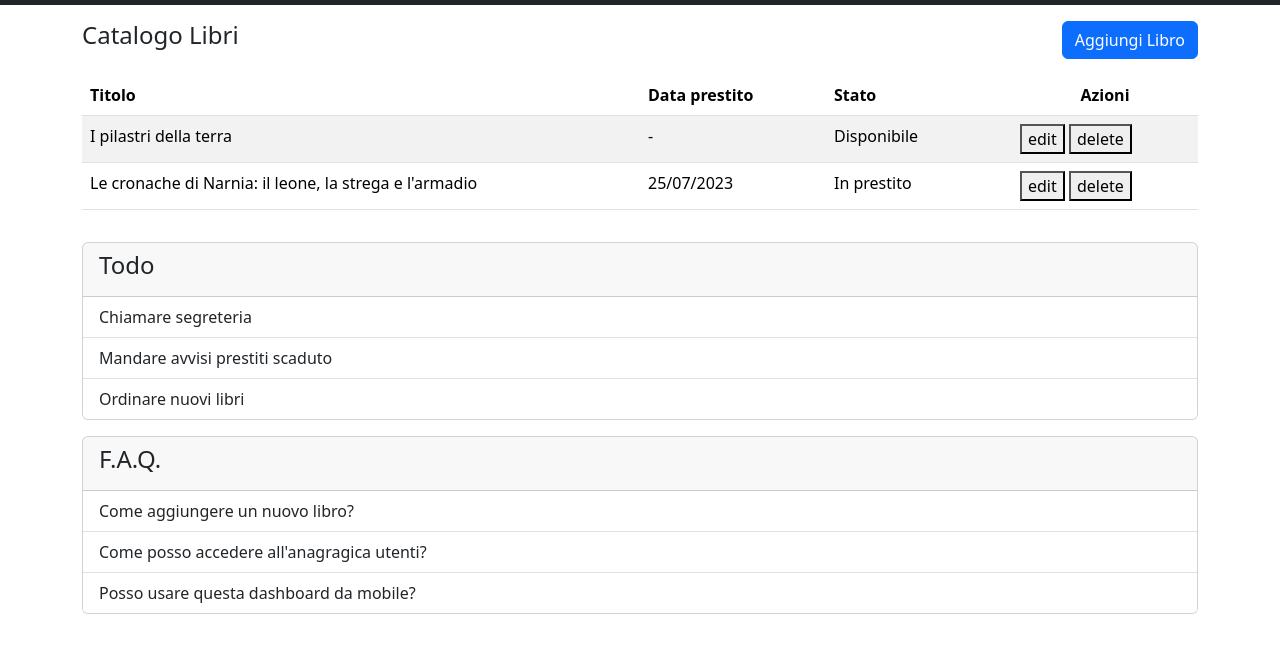
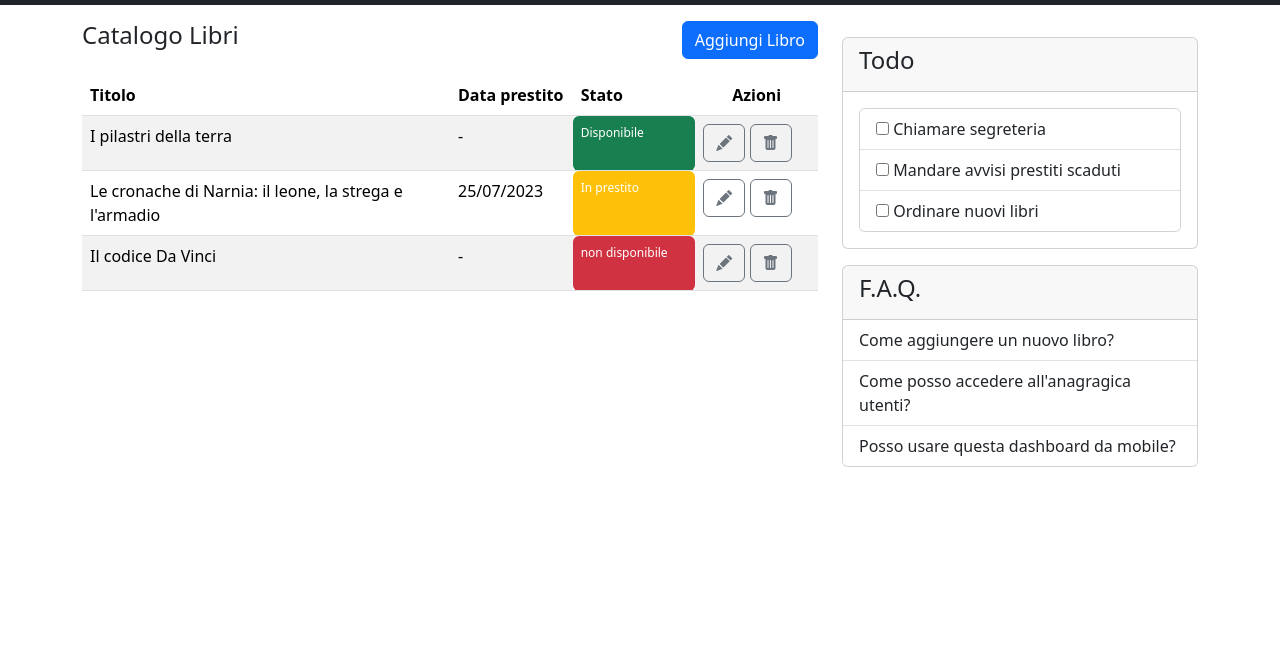
Before and after one commit to Michele-Brignola/html-css-bootstrap-dashboard, a plain HTML site: page index.html in a window 1280 px wide. Shown: the part 71-724 px from the top of the page. Drawn offline with nearby package versions, Linux system fonts and the light colour scheme.

Commit message:
main page completed

```diff
--- a/css/style.css
+++ b/css/style.css
@@ -12,3 +12,7 @@
     color: #000;
   }
 }
+
+.stato {
+  font-size: 12px;
+}
--- a/index.html
+++ b/index.html
@@ -76,7 +76,9 @@
 
     <!-- Main -->
     <main>
-      <section class="container my-3">
+      <div class="container my-3">
+        <div class="row">
+          <div class="col-12 col-lg-8">
             <!-- Header Main -->
             <div class="d-flex justify-content-between">
               <h4>Catalogo Libri</h4>
@@ -88,7 +90,9 @@
                 <thead>
                   <tr>
                     <th scope="col" class="col-6">Titolo</th>
-                <th scope="col" class="col-0 col-md-2">Data prestito</th>
+                    <th scope="col" class="d-none d-md-table-cell">
+                      Data prestito
+                    </th>
                     <th scope="col" class="col-2">Stato</th>
                     <th scope="col" class="col-2 text-center">Azioni</th>
                   </tr>
@@ -96,45 +100,83 @@
                 <tbody>
                   <tr>
                     <td>I pilastri della terra</td>
-                <td>-</td>
-                <td>Disponibile</td>
+                    <td class="d-none d-md-table-cell">-</td>
+                    <td class="stato bg-success text-white rounded">
+                      Disponibile
+                    </td>
                     <td>
-                  <button>edit</button>
-                  <button>delete</button>
+                      <button class="btn btn-outline-secondary">
+                        <i class="bi bi-pencil-fill"></i>
+                      </button>
+                      <button class="btn btn-outline-secondary">
+                        <i class="bi bi-trash-fill"></i>
+                      </button>
                     </td>
                   </tr>
                   <tr>
-                <td>Le cronache di Narnia: il leone, la strega e l'armadio</td>
-                <td>25/07/2023</td>
-                <td>In prestito</td>
                     <td>
-                  <button>edit</button>
-                  <button>delete</button>
+                      Le cronache di Narnia: il leone, la strega e l'armadio
+                    </td>
+                    <td class="d-none d-md-table-cell">25/07/2023</td>
+                    <td class="stato bg-warning text-white rounded">
+                      In prestito
+                    </td>
+                    <td>
+                      <button class="btn btn-outline-secondary">
+                        <i class="bi bi-pencil-fill"></i>
+                      </button>
+                      <button class="btn btn-outline-secondary">
+                        <i class="bi bi-trash-fill"></i>
+                      </button>
+                    </td>
+                  </tr>
+                  <tr>
+                    <td>Il codice Da Vinci</td>
+                    <td class="d-none d-md-table-cell">-</td>
+                    <td class="stato bg-danger text-white rounded">
+                      non disponibile
+                    </td>
+                    <td>
+                      <button class="btn btn-outline-secondary">
+                        <i class="bi bi-pencil-fill"></i>
+                      </button>
+                      <button class="btn btn-outline-secondary">
+                        <i class="bi bi-trash-fill"></i>
+                      </button>
                     </td>
                   </tr>
                 </tbody>
               </table>
             </div>
-      </section>
-
-      <!-- Main Card Section -->
-      <section class="container my-3">
+          </div>
+          <div class="col-12 col-lg-4">
             <!-- Todo Card -->
             <div id="todo-card" class="card my-3">
-          <div class="card-header"><h4>Todo</h4></div>
+              <div class="card-header">
+                <h4>Todo</h4>
+              </div>
+              <div class="card m-3">
                 <ul class="list-group list-group-flush">
-            <li class="list-group-item">Chiamare segreteria</li>
-            <li class="list-group-item">Mandare avvisi prestiti scaduto</li>
-            <li class="list-group-item">Ordinare nuovi libri</li>
+                  <li class="list-group-item">
+                    <input type="checkbox" id="my-toggle" />
+                    <span>Chiamare segreteria</span>
+                  </li>
+                  <li class="list-group-item">
+                    <input type="checkbox" id="my-toggle" />
+                    <span>Mandare avvisi prestiti scaduti</span>
+                  </li>
+                  <li class="list-group-item">
+                    <input type="checkbox" id="my-toggle" />
+                    <span>Ordinare nuovi libri</span>
+                  </li>
                 </ul>
+              </div>
             </div>
             <!-- F.A.Q. Card -->
             <div id="faq-card" class="card my-3">
               <div class="card-header"><h4>F.A.Q.</h4></div>
               <ul class="list-group list-group-flush">
-            <li class="list-group-item">
-              Come aggiungere un nuovo libro?
-            </li>
+                <li class="list-group-item">Come aggiungere un nuovo libro?</li>
                 <li class="list-group-item">
                   Come posso accedere all'anagragica utenti?
                 </li>
@@ -143,7 +185,9 @@
                 </li>
               </ul>
             </div>
-      </section>
+          </div>
+        </div>
+      </div>
     </main>
   </body>
 </html>
```
Also changed, not shown: screenshots/Parte1/desktop.png (renamed from screenshots/desktop.png), screenshots/Parte1/mobile.png (renamed from screenshots/mobile.png), screenshots/Parte1/tablet.png (renamed from screenshots/tablet.png), screenshots/Parte2/desktop-new-book.png (added), screenshots/Parte2/mobile-new-book.png (added), 1 other file. Lines whose indentation alone changed are shown as unchanged.
